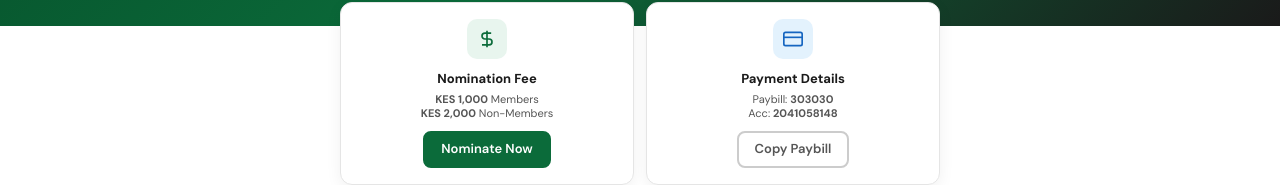
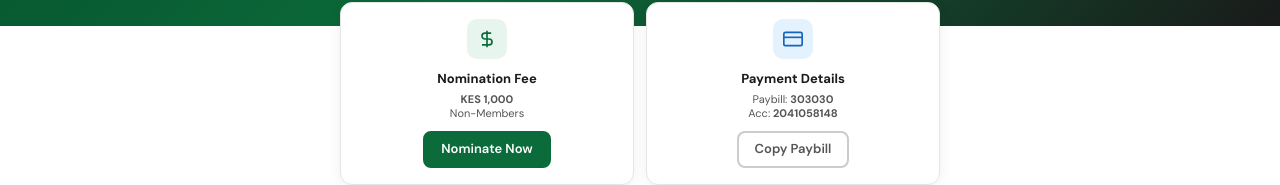
Before and after one commit to mohajgp/nandiapp, a plain HTML site: page index.html in a window 1280 px wide. Shown: the part 344-529 px from the top of the page. Drawn offline with Linux system fonts and the light colour scheme.

Commit message:
Update index.html

```diff
--- a/index.html
+++ b/index.html
@@ -126,7 +126,7 @@
         <div class="qa-g">
           <div class="qa-c">
             <div class="qa-ic" style="background:#E8F5EE;color:#0B6B3A"><svg width="20" height="20" fill="none" stroke="currentColor" stroke-width="2" viewBox="0 0 24 24"><path d="M12 2v20M17 5H9.5a3.5 3.5 0 000 7h5a3.5 3.5 0 010 7H6"/></svg></div>
-            <div class="qa-b"><h3>Nomination Fee</h3><p><strong>KES 1,000</strong> Members<br/><strong>KES 2,000</strong> Non-Members</p></div>
+            <div class="qa-b"><h3>Nomination Fee</h3><p><strong>KES 1,000</strong> <br/><strong></strong> Non-Members</p></div>
             <a href="#nominate" class="btn btn-p btn-sm">Nominate Now</a>
           </div>
           <div class="qa-c">
```
